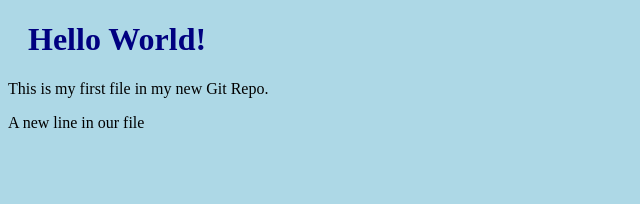
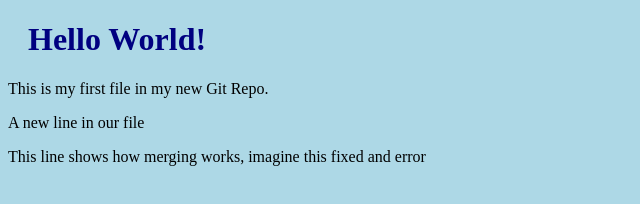
Before and after one commit to mkeane123/mkeane123.github.io, a plain HTML site: page index.html in a window 1280 px wide. Shown: the whole page, without its empty margins (0-640 px from the left). Drawn offline with Linux system fonts and the light colour scheme.

Commit message:
updated index.hmtl with emergency fix

```diff
--- a/index.html
+++ b/index.html
@@ -10,6 +10,7 @@
 
         <p>This is my first file in my new Git Repo.</p>
         <p>A new line in our file</p>
+        <p>This line shows how merging works, imagine this fixed and error</p>
 
     </body>
 </html>
```
